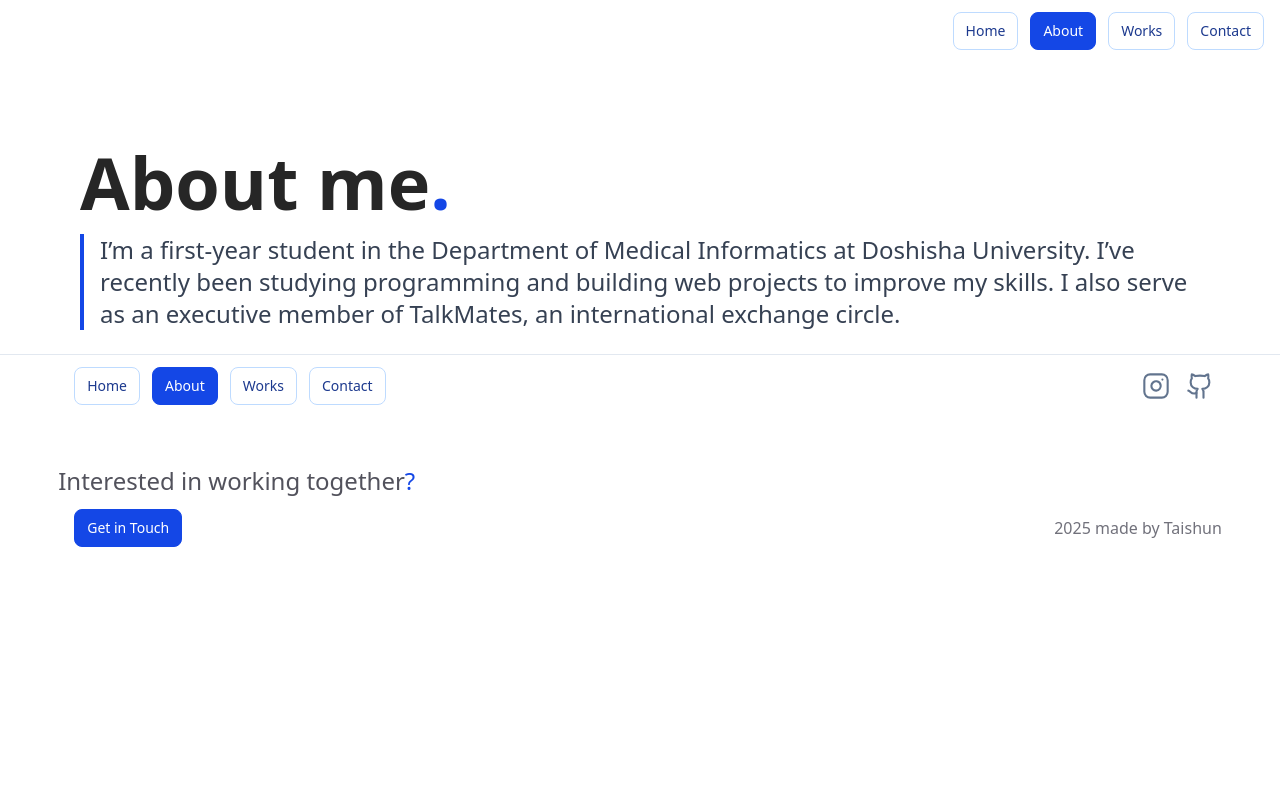
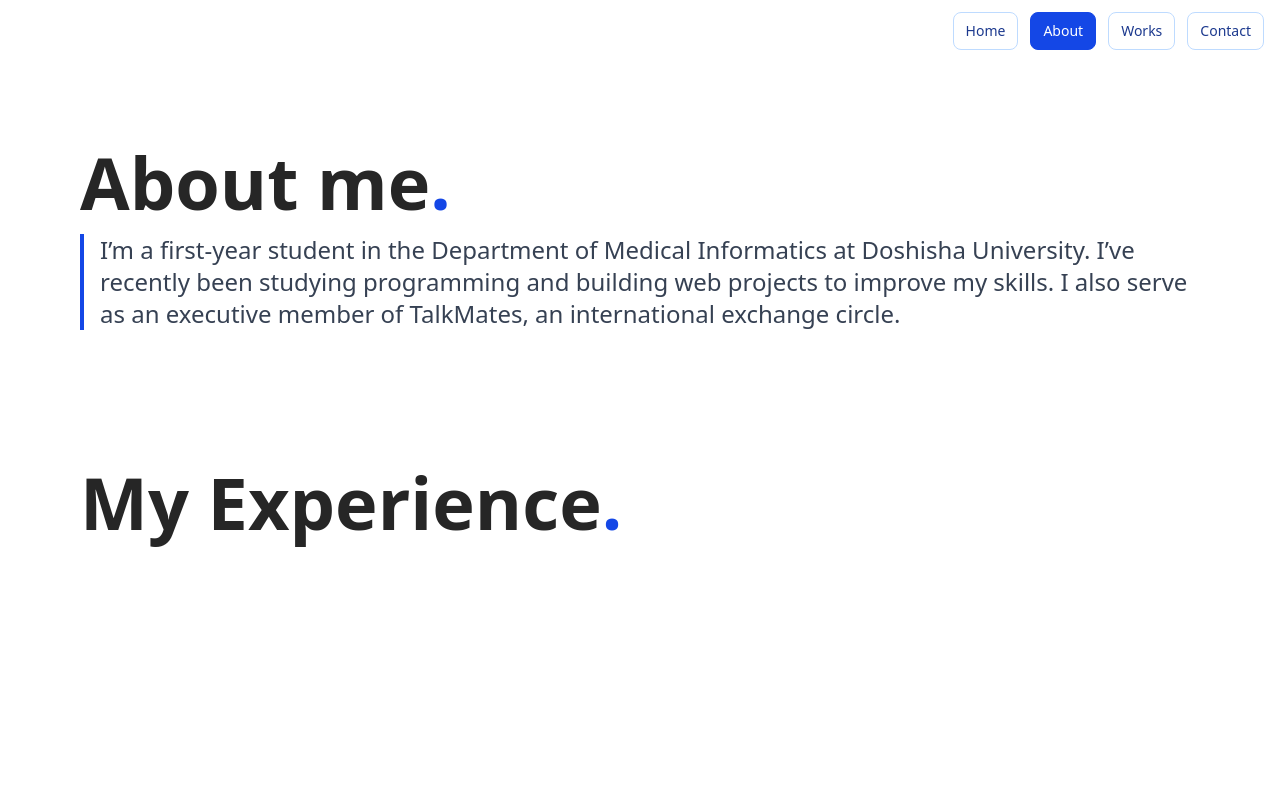
Before and after one commit to Taishun-Hagihara/taishun-portfolio, a React (Vite) app: page /about in a window 1280 px wide. Shown: the top 800 px of the page. Built offline with nearby package versions, Linux system fonts and the light colour scheme.

Commit message:
I'm gonna deploy by using s3-AWS

```diff
--- a/src/components/SkillTabs.jsx
+++ b/src/components/SkillTabs.jsx
@@ -13,7 +13,7 @@ export default function SkillsTabs() {
             { label: "Tools", items: ["Git", "GitHub"] },
             {
                 label: "Soft Skills",
-                items: ["Communication", "Collaboration", "Leadership"],
+                items: ["Leadership", "Ownership / Initiative", "Continuous Learning","Communication","Cross-cultural Understanding & Relationship Building"],
             },
         ],
         []
@@ -39,7 +39,7 @@ export default function SkillsTabs() {
     const active = sections[activeIndex];
 
     return (
-        <section className="mt-16 w-11/12 mx-auto h-100">
+        <section className="mt-16 w-11/12 mx-auto h-110">
             <h1 className="font-bold text-6xl">
                 Skills<span className="text-blue-700">.</span>
             </h1>
--- a/src/layout/Layoutforheader.jsx
+++ b/src/layout/Layoutforheader.jsx
@@ -18,7 +18,7 @@ export default function Layoutforheader() {
                     <p className="mt-12 text-zinc-600 text-2xl">Interested in working together<span className="text-blue-700">?</span></p>
                     <div className="flex items-center">
                         <Contact className=" flex-1"/>
-                        <p className="text-zinc-500 ml-auto">2025 made by Taishun</p>
+                        <p className="text-zinc-500 ml-auto"><span className="text-blue-700">2025 </span>made by 萩原大竣</p>
                     </div>
                 </div>
             </div>
--- a/src/pages/About.jsx
+++ b/src/pages/About.jsx
@@ -1,6 +1,7 @@
 export default function About() {
     return (
         <div>
+            <div className="h-65">
                 <div className="mt-15">
                     <h1 className="text-neutral-800 text-7xl w-10/11 mx-auto font-bold">About me<span className="text-blue-700">.</span></h1>
 
@@ -11,5 +12,9 @@ export default function About() {
                     </p>
                 </div>
             </div>
+            <div className="mt-15 h-90">
+                <h1 className="text-neutral-800 text-7xl w-10/11 mx-auto font-bold">My Experience<span className="text-blue-700">.</span></h1>
+            </div>
+        </div>
     )
 }
--- a/src/pages/Contact.jsx
+++ b/src/pages/Contact.jsx
@@ -2,7 +2,7 @@ import ContactLink from "../components/ContactLinks"
 
 export default function Contact() {
     return (
-        <div className="mt-50 h-120">
+        <div className="mt-25 h-90">
             <h1 className="text-neutral-800 text-6xl w-13/15 mx-auto font-bold mb-4">Work With Me<span className="text-blue-700">!</span></h1>
             <p className="text-zinc-600 text-3xl w-13/15 mx-auto border-l-4 border-blue-700 pl-4">Interested in working together? Feel free to reach out </p>
             <p className="text-zinc-600 text-3xl w-13/15 mx-auto border-l-4 border-blue-700 pl-4">- I typically reply within 72 hours.</p>
```
Lines whose indentation alone changed are shown as unchanged.
